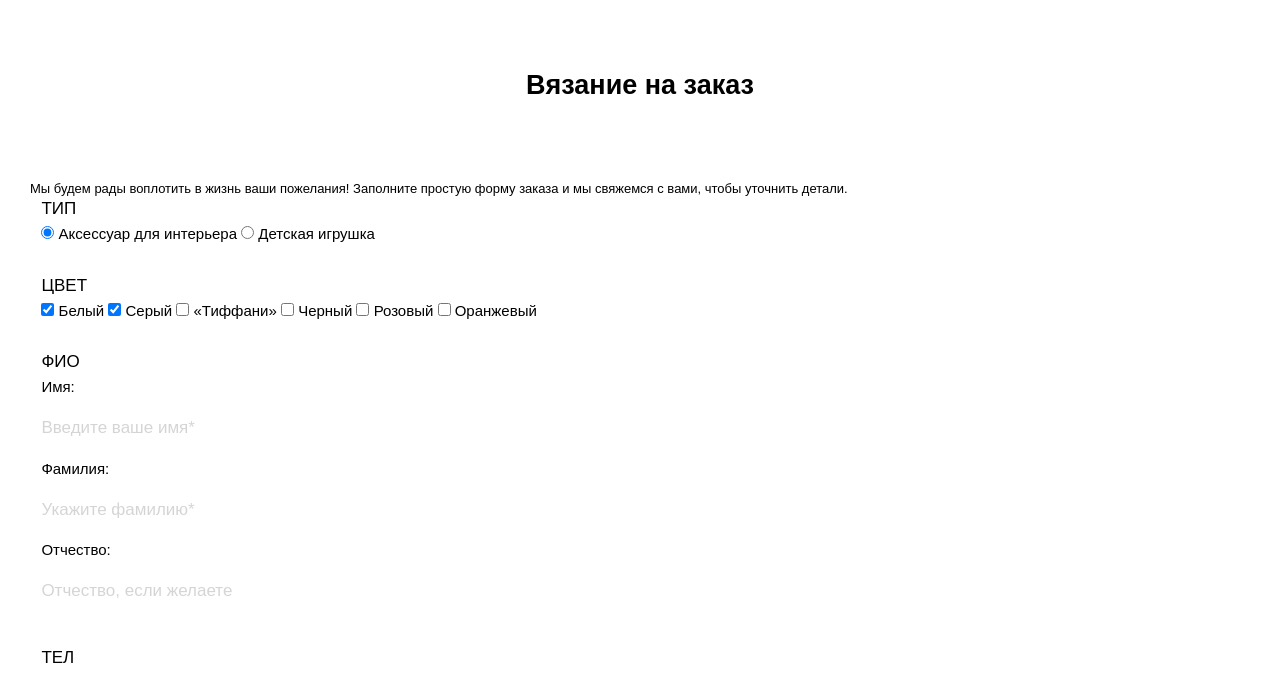
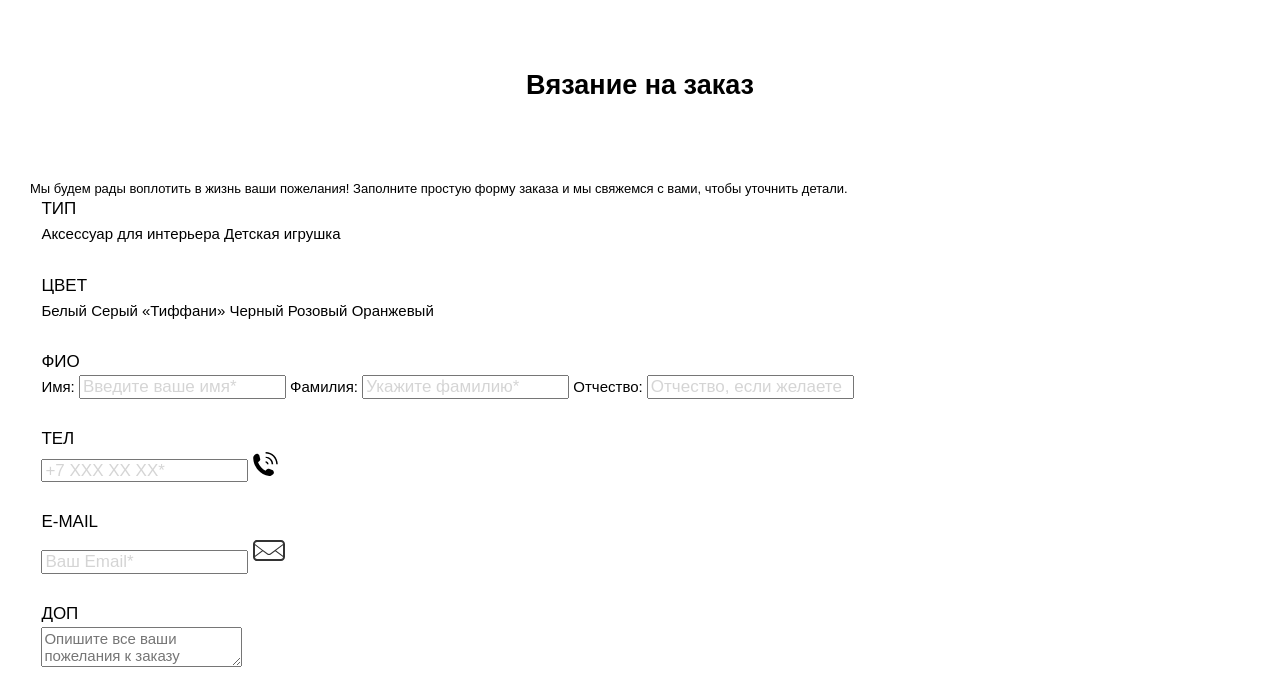
Before and after one commit to Yellrus/194334-mishka, a website: page form.html in a window 1280 px wide. Shown: the part 79-772 px from the top of the page. Drawn offline with nearby package versions, Linux system fonts and the light colour scheme; files that its build step writes are made by us from their sources.

Commit message:
Убрал некоторые свойства для form

```diff
--- a/postcss/global/_scaffolding.css
+++ b/postcss/global/_scaffolding.css
@@ -5,12 +5,12 @@ html {
   box-sizing: inherit;
 }
 html, body {
+  background-color: $color-white;
+  color: $color-black;
+  font-weight: $font-normal;
+  font-size: 15px;
   font-family: $main-font;
-  font-size: 15px;
-  font-weight: $font-normal;
   line-height: 1.6;
-  color: $color-black;
-  background-color: $color-white;
 }
 img {
   max-width: 100%;
@@ -36,33 +36,22 @@ ul {
   margin-left: 0;
   padding-left: 0;
 }
+
+input[type=radio],
+input[type=checkbox] {
+  display: none;
+}
+
+
 input::-webkit-input-placeholder {
+  color: $color-placeholder;
   font-size: 17px;
   line-height: 1.86;
-  color: $color-placeholder;
   opacity: 0.3;
 }
 input:-moz-placeholder {
+  color: $color-placeholder;
   font-size: 17px;
   line-height: 1.86;
-  color: $color-placeholder;
   opacity: 0.3;
 }
-input[type="text"],
-input[type="tel"],
-input[type="email"] {
-  border: none;
-  border-bottom: 2px solid $color-black;
-  padding: 20px 0;
-  width: 100%;
-  outline: none;
-  background: $color-white;
-}
-
-textarea {
-  border: 2px solid $color-black;
-  background: $color-white;
-  width: 100%;
-  min-height: 142px;
-  margin-top: 20px;
-}
```
